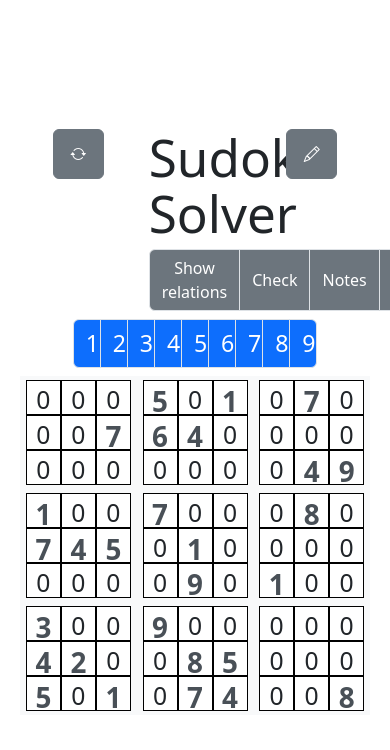
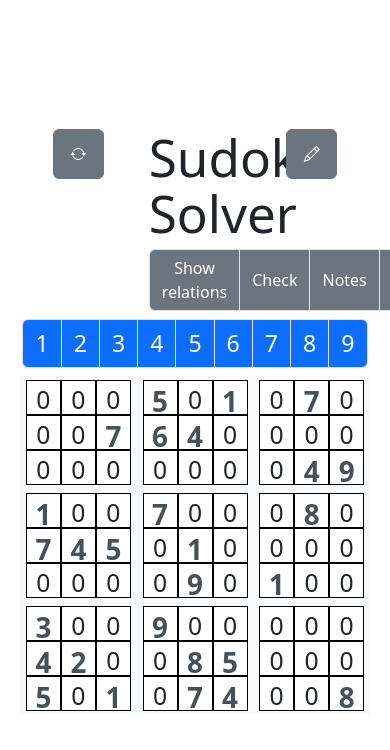
Before and after one commit to RobotMonkeyLLC/sudoku_solver, a React (Vite) app in the folder sudoku-solver/: page / in a window 390 px wide. Shown: the top 750 px of the page. Built offline with nearby package versions, Linux system fonts and the light colour scheme.

Commit message:
fixed tiles spacing

```diff
--- a/sudoku-solver/src/components/Tiles.jsx
+++ b/sudoku-solver/src/components/Tiles.jsx
@@ -22,7 +22,7 @@ export default function Tiles() {
                         ? "btn-" + (notes[selected.g][selected.i][selected.j][i] ? 'dark' : 'outline')
                         : 'btn-primary';
     return (
-        <div className="col-9 btn-group tiles row justify-content-center py-2" role='group'>
+        <div className="col-md-9 btn-group tiles row justify-content-center py-2" role='group'>
             {
                 [...Array(9)].map((_, i) => (
 
```
